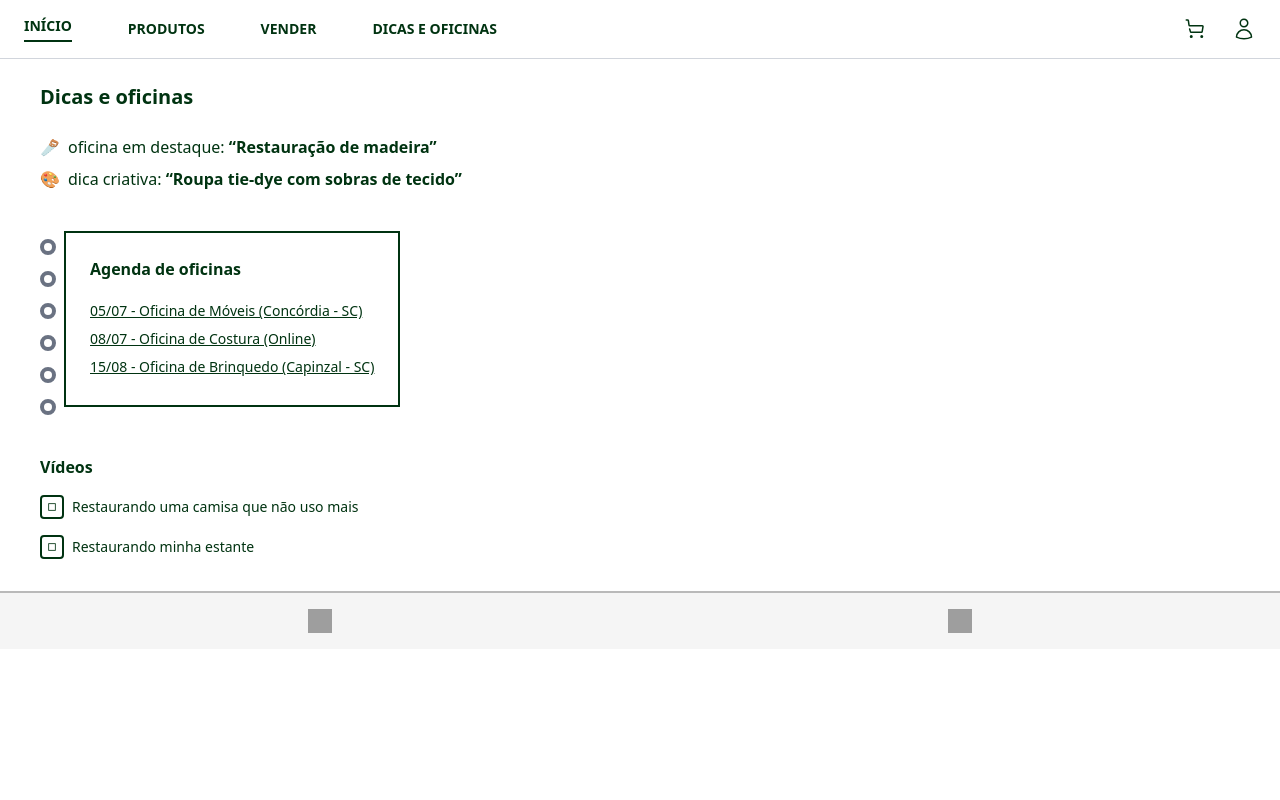
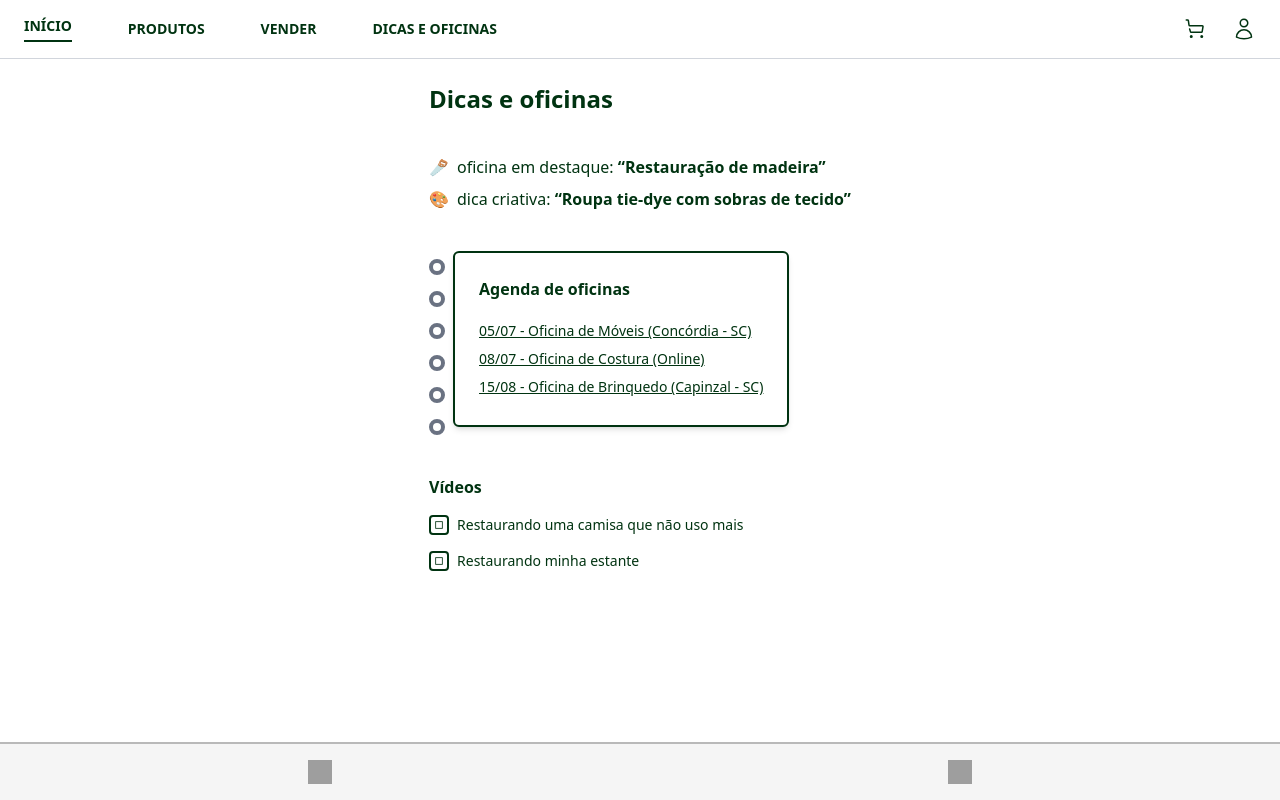
Before and after one commit to TheYautja/Projeto-Integrador-2G-Grupo3, a React (Vite) app in the folder frontend/: page /Dicaseoficinas in a window 1280 px wide. Built offline with nearby package versions, Linux system fonts and the light colour scheme; grey boxes are pictures that could not be loaded.

Commit message:
alteração

```diff
--- a/frontend/src/paginas/Dicaseoficinas.jsx
+++ b/frontend/src/paginas/Dicaseoficinas.jsx
@@ -2,7 +2,7 @@ import React from "react";
 
 export default function Dicaseoficina() {
   return (
-    <div className="bg-white font-sans text-[#003311] min-h-screen">
+    <div className="bg-white font-sans text-[#003311] min-h-screen flex flex-col">
       {/* Menu superior */}
       <header className="flex items-center justify-between px-6 py-4 border-b border-gray-300">
         <div className="flex items-center gap-14 text-sm font-semibold">
@@ -25,11 +25,11 @@ export default function Dicaseoficina() {
       </header>
 
       {/* Conteúdo */}
-      <main className="px-6 py-8">
-        <h2 className="text-xl font-bold text-[#003311] mb-6">Dicas e oficinas</h2>
+      <main className="flex-grow px-6 py-10 max-w-[1000px] mx-auto space-y-10">
+        <h2 className="text-2xl font-bold text-[#003311]">Dicas e oficinas</h2>
 
-        <div className="mb-10 text-[#003311]">
-          <p className="mb-2">
+        <div className="text-[#003311] space-y-2">
+          <p>
             <span className="mr-2">🪚</span>
             oficina em destaque: <span className="font-bold">“Restauração de madeira”</span>
           </p>
@@ -40,7 +40,7 @@ export default function Dicaseoficina() {
         </div>
 
         {/* Agenda com argolas */}
-        <div className="flex items-start mb-10">
+        <div className="flex items-start">
           {/* Argolas */}
           <div className="flex flex-col gap-4 mt-2 mr-2">
             {Array(6).fill().map((_, i) => (
@@ -48,9 +48,9 @@ export default function Dicaseoficina() {
             ))}
           </div>
 
-          {/* Bloco de agenda */}
-          <div className="border-2 border-[#003311] p-6">
-            <h3 className="text-[#003311] font-bold mb-4 text-base">Agenda de oficinas</h3>
+          {/* Bloco da agenda */}
+          <div className="border-2 border-[#003311] p-6 bg-white shadow-md rounded-md">
+            <h3 className="text-base font-bold text-[#003311] mb-4">Agenda de oficinas</h3>
             <ul className="text-sm text-[#003311] underline leading-7">
               <li><a href="#">05/07 - Oficina de Móveis (Concórdia - SC)</a></li>
               <li><a href="#">08/07 - Oficina de Costura (Online)</a></li>
@@ -61,10 +61,10 @@ export default function Dicaseoficina() {
 
         {/* Vídeos */}
         <div>
-          <h3 className="text-[#003311] font-bold text-base mb-4">Vídeos</h3>
+          <h3 className="text-base font-bold text-[#003311] mb-4">Vídeos</h3>
           <ul className="space-y-4 text-sm text-[#003311]">
             <li className="flex items-center gap-2">
-              <span className="w-6 h-6 flex items-center justify-center border-2 border-[#003311] rounded-sm">
+              <span className="w-5 h-5 flex items-center justify-center border-2 border-[#003311] rounded-sm">
                 <svg width="10" height="10" viewBox="0 0 24 24" fill="none">
                   <rect x="4" y="4" width="16" height="16" stroke="#003311" strokeWidth="2" />
                 </svg>
@@ -72,7 +72,7 @@ export default function Dicaseoficina() {
               Restaurando uma camisa que não uso mais
             </li>
             <li className="flex items-center gap-2">
-              <span className="w-6 h-6 flex items-center justify-center border-2 border-[#003311] rounded-sm">
+              <span className="w-5 h-5 flex items-center justify-center border-2 border-[#003311] rounded-sm">
                 <svg width="10" height="10" viewBox="0 0 24 24" fill="none">
                   <rect x="4" y="4" width="16" height="16" stroke="#003311" strokeWidth="2" />
                 </svg>
```
